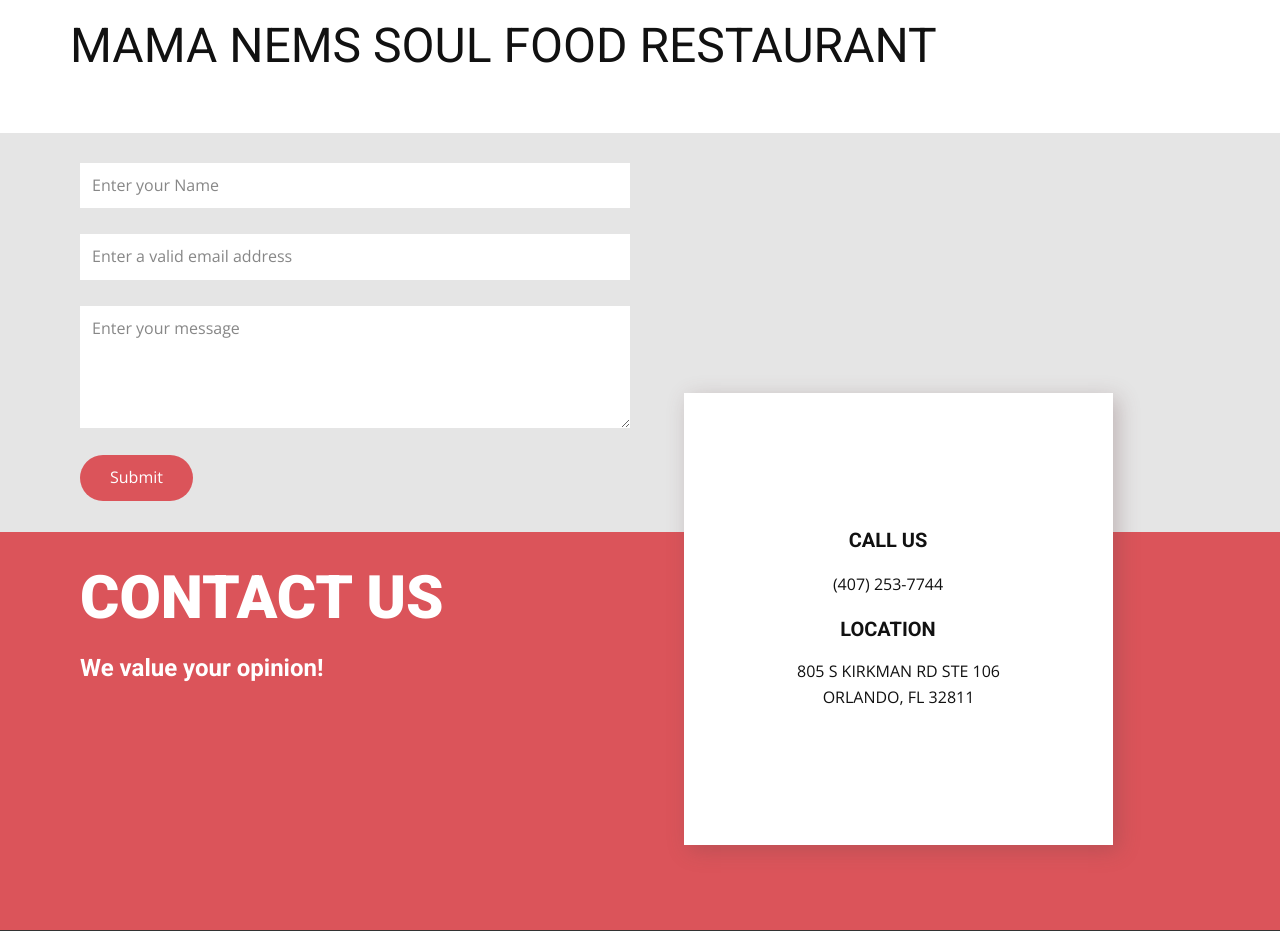
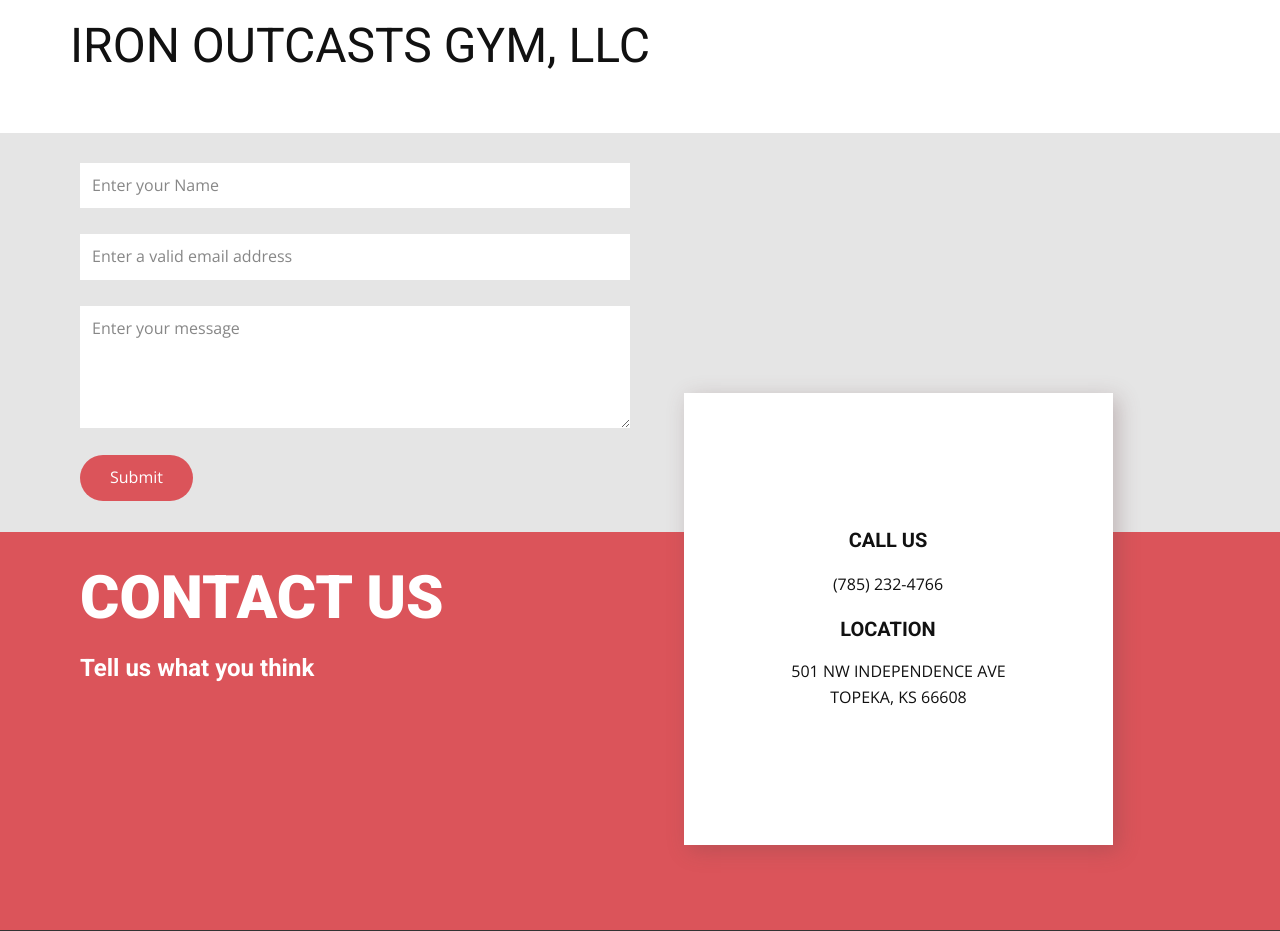
Before and after one commit to runacode/Iron, a PHP site: page / in a window 1280 px wide. Shown: the top 931 px of the page. Run offline with PHP 8.4, Linux system fonts and the light colour scheme.

Commit message:
Update index.php

```diff
--- a/index.php
+++ b/index.php
@@ -1,7 +1,7 @@
-<?php $company = "MAMA NEMS SOUL FOOD RESTAURANT";
-$phone = "(407) 253-7744";
-	$address1 = "805 S KIRKMAN RD STE 106";
-	$address2 = "ORLANDO, FL 32811";
+<?php $company = "IRON OUTCASTS GYM, LLC";
+$phone = "(785) 232-4766";
+	$address1 = "501 NW INDEPENDENCE AVE";
+	$address2 = "TOPEKA, KS 66608";
 ?>
 <!DOCTYPE html>
 <html style="font-size: 16px;">
@@ -74,7 +74,7 @@ $phone = "(407) 253-7744";
                   </div>
                 </div>
                 <h3 class="u-text u-text-7">Contact us</h3>
-                <h6 class="u-text u-text-8">We value your opinion!</h6>
+                <h6 class="u-text u-text-8">Tell us what you think</h6>
               </div>
             </div>
           </div>
```
